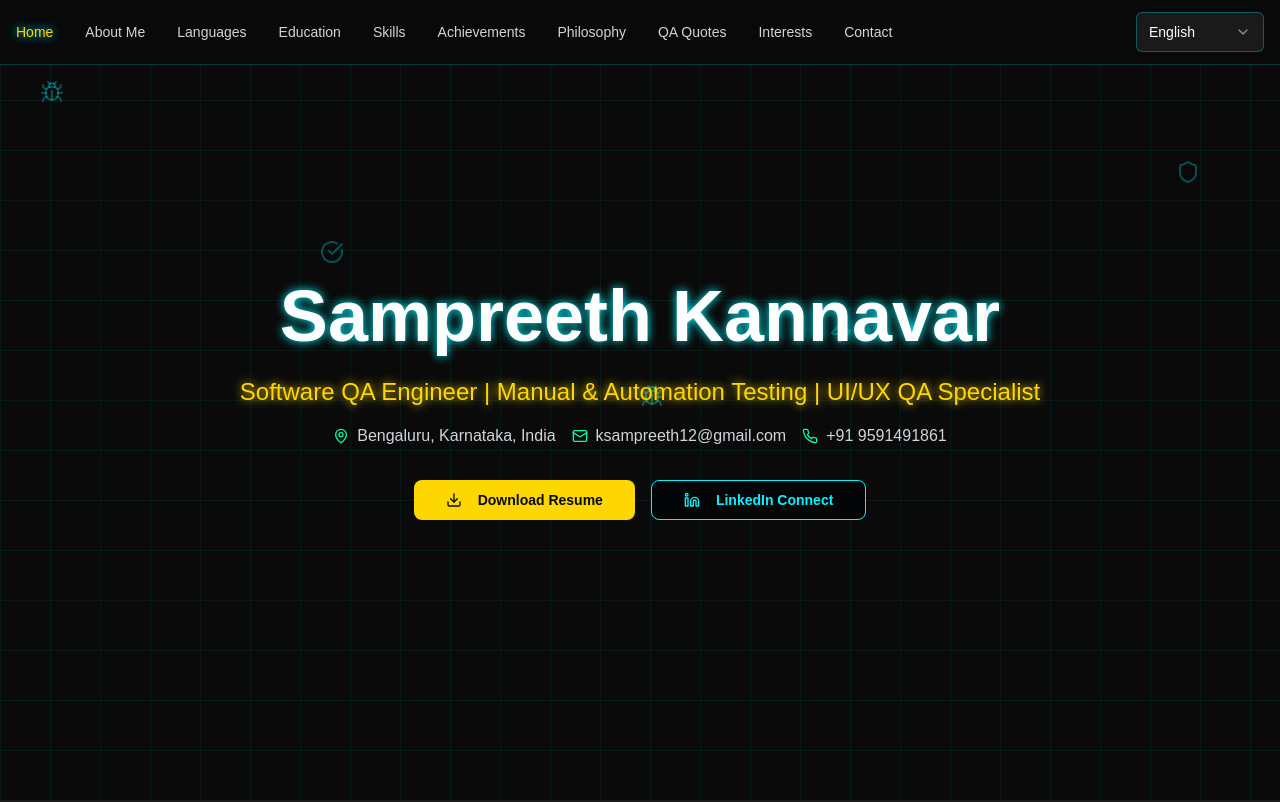
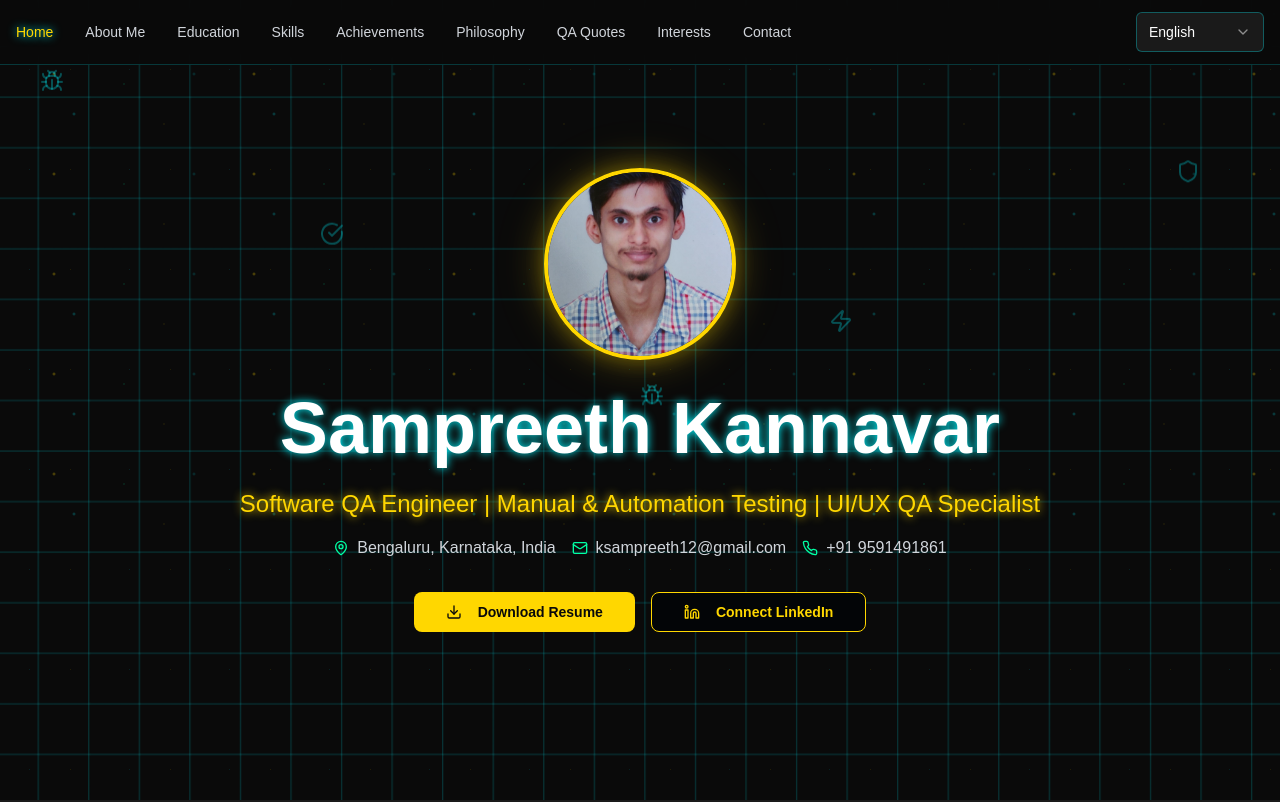
Before and after one commit to Sam121415/sampreeth-portfolio, a React (Vite) app: page / in a window 1280 px wide. Shown: the top 802 px of the page. Built offline with nearby package versions, Linux system fonts and the light colour scheme.

Commit message:
feat: Implement hero section with profile image and animations
Adds profile image, animated background, and download/LinkedIn buttons to the hero section. Aligns content and removes the English navigation section.

```diff
--- a/src/components/Header.tsx
+++ b/src/components/Header.tsx
@@ -9,7 +9,6 @@ const Header = () => {
   const navItems = [
     { id: 'home', label: 'Home' },
     { id: 'about', label: 'About Me' },
-    { id: 'languages', label: 'Languages' },
     { id: 'education', label: 'Education' },
     { id: 'skills', label: 'Skills' },
     { id: 'achievements', label: 'Achievements' },
--- a/src/components/HeroSection.tsx
+++ b/src/components/HeroSection.tsx
@@ -4,13 +4,48 @@ import { Button } from '@/components/ui/button';
 import { Download, Linkedin, Mail, Phone, MapPin } from 'lucide-react';
 
 const HeroSection = () => {
+  const handleDownloadResume = () => {
+    // Create a link element and trigger download
+    const link = document.createElement('a');
+    link.href = '/lovable-uploads/da2b4390-85a3-4451-9433-8772ff66b42e.png'; // This will be replaced with actual PDF
+    link.download = 'Sampreeth_Kannavar_Resume.pdf';
+    document.body.appendChild(link);
+    link.click();
+    document.body.removeChild(link);
+  };
+
+  const handleLinkedInConnect = () => {
+    window.open('https://www.linkedin.com/in/sampreeth-k-1b5ba7263', '_blank');
+  };
+
   return (
     <section id="home" className="min-h-screen relative flex items-center justify-center overflow-hidden">
-      {/* Laser Grid Background */}
-      <div className="absolute inset-0 laser-grid opacity-20"></div>
+      {/* Enhanced Animated Background */}
+      <div className="absolute inset-0">
+        {/* Laser Grid Background */}
+        <div className="absolute inset-0 laser-grid opacity-20"></div>
+
+        {/* Animated Snowfall */}
+        <div className="absolute inset-0 snowfall"></div>
+
+        {/* Moving Laser Lines */}
+        <div className="absolute inset-0 laser-lines"></div>
+      </div>
 
       {/* Hero Content */}
-      <div className="relative z-20 text-center max-w-4xl mx-auto px-4">
+      <div className="relative z-20 text-center max-w-5xl mx-auto px-4">
+        {/* Profile Image */}
+        <div className="mb-8 flex justify-center">
+          <div className="relative">
+            <img
+              src="/lovable-uploads/78339498-1920-4ca1-aa22-f4759e0b75a6.png"
+              alt="Sampreeth Kannavar"
+              className="w-40 h-40 md:w-48 md:h-48 rounded-full object-cover border-4 border-neon-gold profile-glow"
+            />
+            <div className="absolute inset-0 rounded-full bg-gradient-to-tr from-neon-gold/20 to-transparent animate-pulse"></div>
+          </div>
+        </div>
+
         <h1 className="text-5xl md:text-7xl font-bold mb-6 glow-text text-white">
           Sampreeth Kannavar
         </h1>
@@ -36,17 +71,19 @@ const HeroSection = () => {
 
         <div className="flex flex-col sm:flex-row gap-4 justify-center">
           <Button
-            className="bg-neon-gold text-dark-900 hover:bg-neon-gold/90 font-semibold px-8 py-3 rounded-lg transition-all duration-300 hover:shadow-lg hover:shadow-neon-gold/25"
+            onClick={handleDownloadResume}
+            className="bg-neon-gold text-dark-900 hover:bg-neon-gold/90 font-semibold px-8 py-3 rounded-lg transition-all duration-300 hover:shadow-lg hover:shadow-neon-gold/25 golden-hover"
           >
             <Download className="w-4 h-4 mr-2" />
             Download Resume
           </Button>
           <Button
+            onClick={handleLinkedInConnect}
             variant="outline"
-            className="border-neon-blue text-neon-blue hover:bg-neon-blue hover:text-dark-900 font-semibold px-8 py-3 rounded-lg transition-all duration-300 hover:shadow-lg hover:shadow-neon-blue/25"
+            className="border-neon-gold text-neon-gold hover:bg-neon-gold hover:text-dark-900 font-semibold px-8 py-3 rounded-lg transition-all duration-300 hover:shadow-lg hover:shadow-neon-gold/25 golden-hover"
           >
             <Linkedin className="w-4 h-4 mr-2" />
-            LinkedIn Connect
+            Connect LinkedIn
           </Button>
         </div>
       </div>
--- a/src/index.css
+++ b/src/index.css
@@ -74,6 +74,44 @@ All colors MUST be HSL.
     animation: laser-pulse 3s ease-in-out infinite;
   }
 
+  .snowfall {
+    background-image:
+      radial-gradient(2px 2px at 20px 30px, rgba(255, 215, 0, 0.4), transparent),
+      radial-gradient(2px 2px at 40px 70px, rgba(0, 245, 255, 0.3), transparent),
+      radial-gradient(1px 1px at 90px 40px, rgba(0, 255, 163, 0.3), transparent),
+      radial-gradient(1px 1px at 130px 80px, rgba(255, 215, 0, 0.2), transparent),
+      radial-gradient(2px 2px at 160px 30px, rgba(0, 245, 255, 0.2), transparent);
+    background-repeat: repeat;
+    background-size: 200px 100px;
+    animation: snowfall 20s linear infinite;
+  }
+
+  .laser-lines {
+    background-image:
+      linear-gradient(45deg, rgba(255, 215, 0, 0.1) 1px, transparent 1px),
+      linear-gradient(-45deg, rgba(0, 245, 255, 0.1) 1px, transparent 1px);
+    background-size: 100px 100px;
+    animation: laser-move 8s linear infinite;
+  }
+
+  .profile-glow {
+    box-shadow:
+      0 0 20px rgba(255, 215, 0, 0.3),
+      0 0 40px rgba(255, 215, 0, 0.2),
+      0 0 60px rgba(255, 215, 0, 0.1);
+  }
+
+  .golden-hover {
+    transition: all 0.3s ease;
+  }
+
+  .golden-hover:hover {
+    box-shadow:
+      0 0 15px rgba(255, 215, 0, 0.4),
+      0 0 30px rgba(255, 215, 0, 0.2);
+    transform: translateY(-2px);
+  }
+
   .glow-text {
     text-shadow: 0 0 10px #00f5ff;
   }
@@ -90,3 +128,25 @@ All colors MUST be HSL.
     @apply py-20 px-4 lg:px-8;
   }
 }
+
+@keyframes laser-pulse {
+  0% { opacity: 0.5; transform: scale(1) translateX(0); }
+  50% { opacity: 1; transform: scale(1.02) translateX(-10px); }
+  100% { opacity: 0.5; transform: scale(1) translateX(0); }
+}
+
+@keyframes snowfall {
+  0% { transform: translateY(-100vh) translateX(0); }
+  100% { transform: translateY(100vh) translateX(100px); }
+}
+
+@keyframes laser-move {
+  0% { background-position: 0 0, 0 0; }
+  100% { background-position: 200px 200px, -200px 200px; }
+}
+
+@keyframes float {
+  0% { transform: translateY(0px); }
+  50% { transform: translateY(-20px); }
+  100% { transform: translateY(0px); }
+}
--- a/src/pages/Index.tsx
+++ b/src/pages/Index.tsx
@@ -4,7 +4,6 @@ import Header from '@/components/Header';
 import FloatingElements from '@/components/FloatingElements';
 import HeroSection from '@/components/HeroSection';
 import AboutSection from '@/components/AboutSection';
-import LanguagesSection from '@/components/LanguagesSection';
 import EducationSection from '@/components/EducationSection';
 import SkillsSection from '@/components/SkillsSection';
 import AchievementsSection from '@/components/AchievementsSection';
@@ -22,7 +21,6 @@ const Index = () => {
       <main>
         <HeroSection />
         <AboutSection />
-        <LanguagesSection />
         <EducationSection />
         <SkillsSection />
         <AchievementsSection />
```
Also changed, not shown: public/lovable-uploads/78339498-1920-4ca1-aa22-f4759e0b75a6.png (added), public/lovable-uploads/da2b4390-85a3-4451-9433-8772ff66b42e.png (added).
